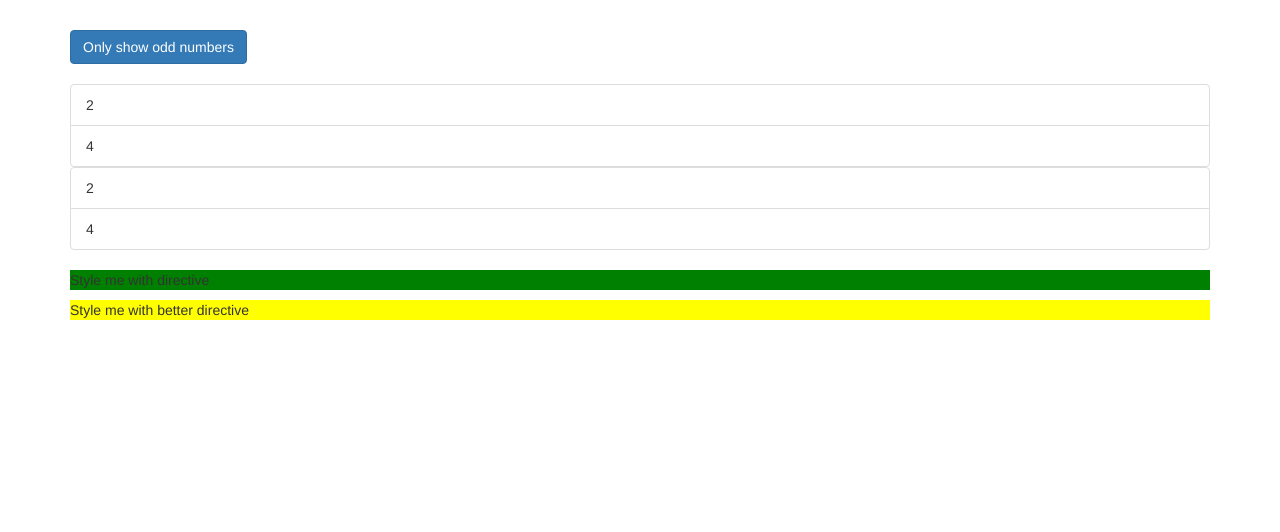
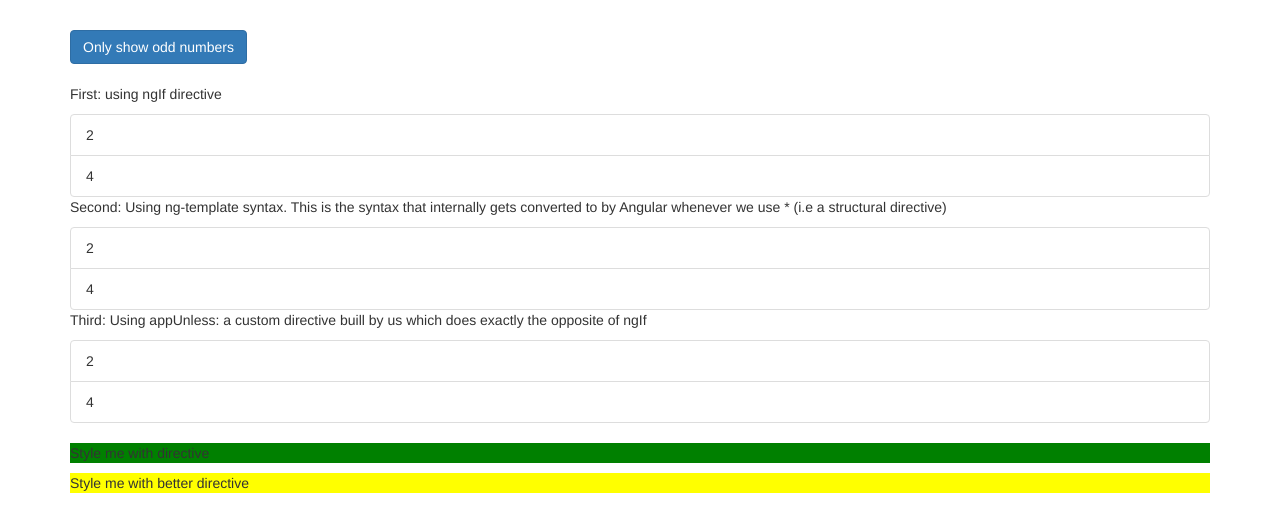
Before and after one commit to sailesh97/Directives, an Angular app: page / in a window 1280 px wide. Shown: the top 532 px of the page. Built offline with nearby package versions, Linux system fonts and the light colour scheme.

Commit message:
Building our own custom structural directive, TemplateRef, ViewContainerRef, What * converts into behind the scenes by Angular, Three ways of achieving the same thing (using ngIf, ngTemplate(behind the scenes syntax) and by using our own custom directive)

```diff
--- a/src/app/app.component.html
+++ b/src/app/app.component.html
@@ -17,6 +17,7 @@
           {{ odd }}
           </li>
         </div>
+        <p>First: using ngIf directive</p>
         <div *ngIf = "!onlyOdd">
             <li
             class="list-group-item"
@@ -26,6 +27,7 @@
             {{ even }}
           </li>
         </div>
+        <p>Second: Using ng-template syntax. This is the syntax that internally gets converted to by Angular whenever we use * (i.e a structural directive)</p>
         <!-- Equivalent of above div with ngIf directive. It converts into the below syntax behind the scenes by Angular as it don't understand any * syntax -->
         <ng-template [ngIf]="!onlyOdd"> <!-- Binding to ngIf property of ngIf directive -->
           <div>
@@ -38,6 +40,16 @@
             </li>
           </div>
         </ng-template>
+        <p>Third: Using appUnless: a custom directive buill by us which does exactly the opposite of ngIf</p>
+        <div *appUnless = "onlyOdd">
+          <li
+          class="list-group-item"
+          *ngFor="let even of evenNumbers"
+          [ngClass]="{odd: even % 2 !== 0}"
+          >
+          {{ even }}
+        </li>
+      </div>
       </ul>
       <!-- <appBasicHighlight> Style me with directive </appBasicHighlight> -->
       <p appBasicHighlight> Style me with directive </p>
--- a/src/app/app.module.ts
+++ b/src/app/app.module.ts
@@ -6,11 +6,13 @@ import { FormsModule } from '@angular/forms';
 import { AppComponent } from './app.component';
 import { BasicHighlightDirective } from './basic-highlight/basic-highlight.directive';
 import { BetterHighlightDirective } from './better-hightlight/better-highlight.directive';
+import { UnlessDirective } from './unless.directive';
 @NgModule({
   declarations: [
     AppComponent,
     BasicHighlightDirective,
-    BetterHighlightDirective
+    BetterHighlightDirective,
+    UnlessDirective
   ],
   imports: [
     BrowserModule,
--- /dev/null
+++ b/src/app/unless.directive.ts
@@ -0,0 +1,59 @@
+import { Directive, Input, TemplateRef, ViewContainerRef } from '@angular/core';
+
+@Directive({
+  selector: '[appUnless]'
+})
+export class UnlessDirective {
+  @Input("") set appUnless(condition: boolean){
+    if(!condition){
+      this.myVcRef.createEmbeddedView(this.myTemplateRef);
+      //If the condition is false then show that template in DOM
+      // createEmbeddedView: Instantiates an embedded view and inserts it into this container.
+    } else{
+      //If the condition is true then remove that template from DOM
+      this.myVcRef.clear()
+      //clear: Destroys all views in this container.
+    }
+  }
+  constructor(private myTemplateRef: TemplateRef<any>, private myVcRef: ViewContainerRef) {
+
+  }
+
+}
+
+/**
+ * Purpose of the directive. It will do the opposite of what a ngIf directive does.
+ * We will receive the condition through property binding.
+ */
+
+/**
+ * We have seen this syntax:  @Input("") appUnless
+ *
+ * But this is something new:
+ *
+ * @Input("") set appUnless(condition: boolean){
+    if(!condition){
+
+    } else{
+
+    }
+  }
+
+ * We're binding the appUnless property from outside where we will pass this property.
+  Whenever this property value changes we want to execute a method. Therefore we can use a setter with set keyword.
+
+  By using set, it binds a setter method for the appUnless property..
+
+  So whenever this appUnless property changes from outside, it's setter method will be executed where we will write our logic of showing or removing an element from or to the DOM.
+  (As our goal is to implement a directive that does exactly the opposite of what a ngIf directive does.)
+
+  condition is the arg that contains the value of the appUnless property that we pass from outside.
+
+  As we discussed in last lecture, that each structural directive gets converted into ng-template at the end. We need to get access of that template to show or remove from DOM based on the condition.
+
+  So here for a structural directive, we can get access to the template and also to container , inside which we want to show the template or
+  from which we want to remove the template.
+
+  template we recieve by Angular while creating an object of this class is of TemplateRef type and
+  container if of ViewContainerRef. That's where Angular marks the element in DOM(Check in DevTools)
+*/
```
